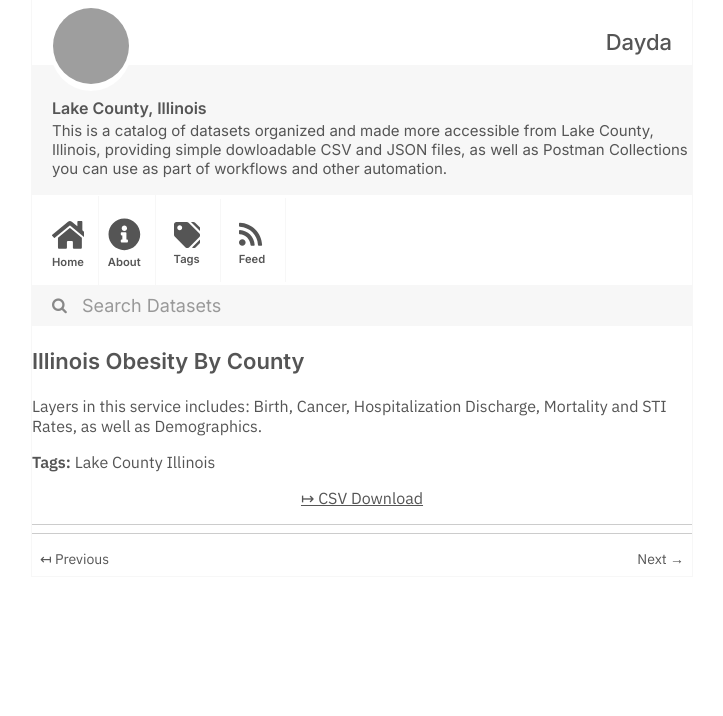
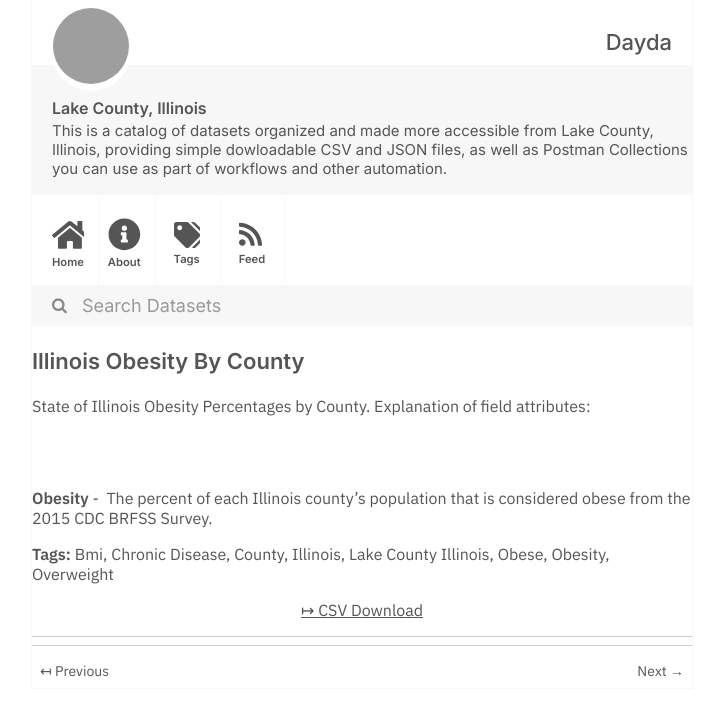
Before and after one commit to dayda-entities/lake-county-illinois, a Jekyll site: the page built from _posts/2020-11-11-illinois-obesity-by-county.md, in a window 1280 px wide, cut to the strip 0-716 px from the top of the page. Shown: the whole strip, without its empty margins (278-1001 px from the left). Built offline with Jekyll 4.4.1, drawn with Linux system fonts in a browser that asks for light colours; grey boxes are pictures that could not be loaded.

```diff
--- a/_posts/2020-11-11-illinois-obesity-by-county.md
+++ b/_posts/2020-11-11-illinois-obesity-by-county.md
@@ -1,16 +1,28 @@
 ---
 title: Illinois Obesity By County
-created: '2020-11-11T16:31:33.219356'
-modified: '2020-11-11T16:31:33.219367'
+created: '2020-11-11T16:31:21.811723'
+modified: '2020-11-11T16:31:21.811735'
 state: active
 type: dataset
 tags:
+  - Bmi
+  - Chronic Disease
+  - County
+  - Illinois
   - Lake County Illinois
+  - Obese
+  - Obesity
+  - Overweight
 groups: []
 csv_url: >-
-  https://data-lakecountyil.opendata.arcgis.com/datasets/cd63911cc52841f38b289aeeeff0f300_7.csv?outSR=%7B%22latestWkid%22%3A3435%2C%22wkid%22%3A102671%7D
+  https://data-lakecountyil.opendata.arcgis.com/datasets/80843d0c11ed43d499b8aab34f021d6d_7.csv?outSR=%7B%22latestWkid%22%3A3435%2C%22wkid%22%3A102671%7D
 json_url: ''
 layout: post
 
 ---
-Layers in this service includes: Birth, Cancer, Hospitalization Discharge, Mortality and STI Rates, as well as Demographics.
+State of Illinois Obesity Percentages by County. Explanation of field attributes:
+
+<br /><br />
+
+<p><b>Obesity </b>- <span style='mso-spacerun:yes'> </span>The percent of each Illinois county’s
+population that is considered obese from the 2015 CDC BRFSS Survey.</p>
```
